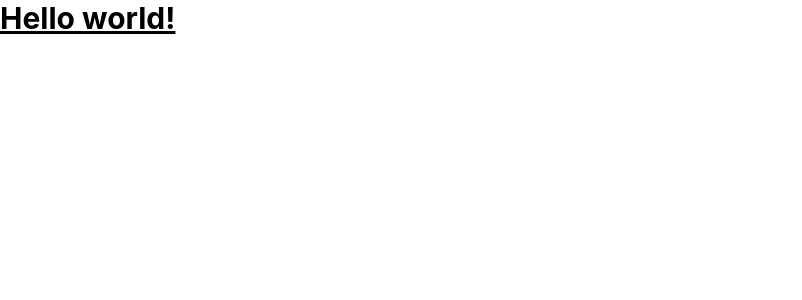
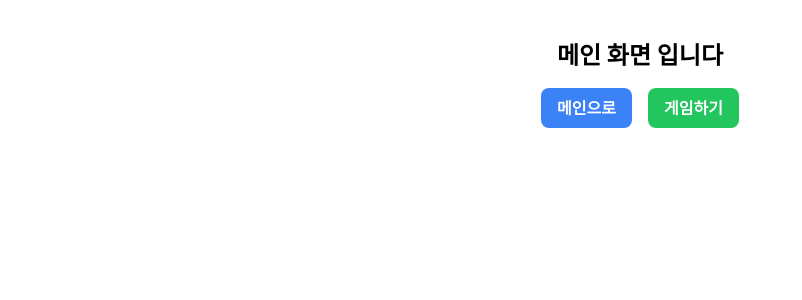
Before and after one commit to hoj0806/pokemon-card-flip, a React (Create React App) app: page / in a window 1280 px wide. Shown: the top 300 px of the page, without its empty margins (0-802 px from the left). Built offline with nearby package versions, Linux system fonts and the light colour scheme.

Commit message:
feature : modeSlice 생성 및 테스트 페이지 완성

```diff
--- a/src/App.tsx
+++ b/src/App.tsx
@@ -1,9 +1,46 @@
 import "./App.css";
+import { useAppDispatch } from "./hooks/useAppDispatch";
 import { useAppSelector } from "./hooks/useAppSelector";
-import { selectMode } from "./slice/modeSlice";
+import { selectMode, setMode } from "./slice/modeSlice";
 
 const App = () => {
-  return <h1 className='text-3xl font-bold underline'>Hello world!</h1>;
+  const currentMode = useAppSelector(selectMode);
+  const dispatch = useAppDispatch();
+
+  const mainButtonHandler = () => {
+    dispatch(setMode("main"));
+  };
+
+  const gameButtonHandler = () => {
+    dispatch(setMode("game"));
+  };
+
+  return (
+    <div className='flex flex-col items-center gap-4 mt-10'>
+      {currentMode === "main" && (
+        <h1 className='text-2xl font-bold'>메인 화면 입니다</h1>
+      )}
+      {currentMode === "game" && (
+        <h1 className='text-2xl font-bold'>게임 화면 입니다</h1>
+      )}
+
+      <div className='flex gap-4'>
+        <button
+          onClick={mainButtonHandler}
+          className='px-4 py-2 bg-blue-500 text-white font-semibold rounded-lg hover:bg-blue-700 transition-all'
+        >
+          메인으로
+        </button>
+
+        <button
+          onClick={gameButtonHandler}
+          className='px-4 py-2 bg-green-500 text-white font-semibold rounded-lg hover:bg-green-700 transition-all'
+        >
+          게임하기
+        </button>
+      </div>
+    </div>
+  );
 };
 
 export default App;
--- a/src/slice/modeSlice.ts
+++ b/src/slice/modeSlice.ts
@@ -5,7 +5,7 @@ interface modeType {
   mode: string;
 }
 
-const initialState: modeType = { mode: "" };
+const initialState: modeType = { mode: "main" };
 
 const modeSlice = createSlice({
   name: "modeSlice",
```
